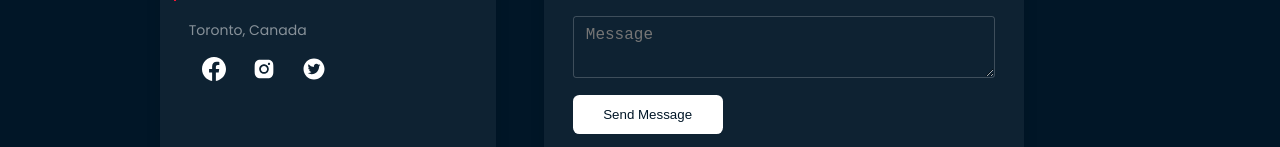
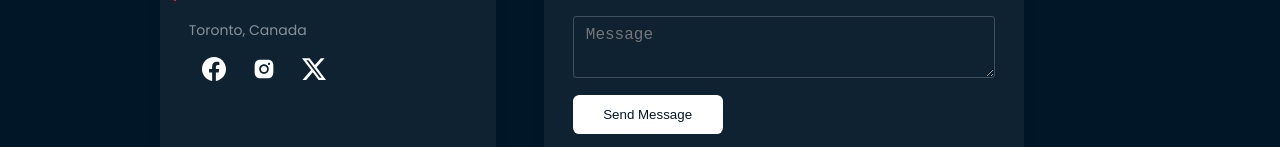
Before and after one commit to jibrilosman/portfolio-router, a React (Create React App) app: page /contact in a window 1280 px wide. Shown: the part 486-633 px from the top of the page. Built offline with nearby package versions, Linux system fonts and the light colour scheme; a web font is replaced by a local one.

Commit message:
update contact page

```diff
--- a/src/pages/contact/Contact.jsx
+++ b/src/pages/contact/Contact.jsx
@@ -1,6 +1,6 @@
 import React from 'react'
 import './Contact.css'
-import { BsFacebook } from 'react-icons/bs'
+import { BsFacebook, BsTwitterX } from 'react-icons/bs'
 import { AiFillInstagram, AiFillTwitterCircle } from 'react-icons/ai'
 import  { useRef } from 'react';
 import emailjs from 'emailjs-com';
@@ -50,7 +50,7 @@ const Contact = () => {
           <div className="contact-socials">
             <a href="https://facebook.com/jibrilo1" target='_blank' rel="noreferrer"><BsFacebook /></a>
             <a href="https://www.instagram.com/jibrilo1/" target='_blank' rel="noreferrer"><AiFillInstagram /></a>
-            <a href="https://twitter.com/jibrilosman10" target='_blank' rel="noreferrer"><AiFillTwitterCircle /></a>
+            <a href="https://x.com/jibrilosman10" target='_blank' rel="noreferrer"><BsTwitterX /></a>
           </div>
 
         </div>
```
